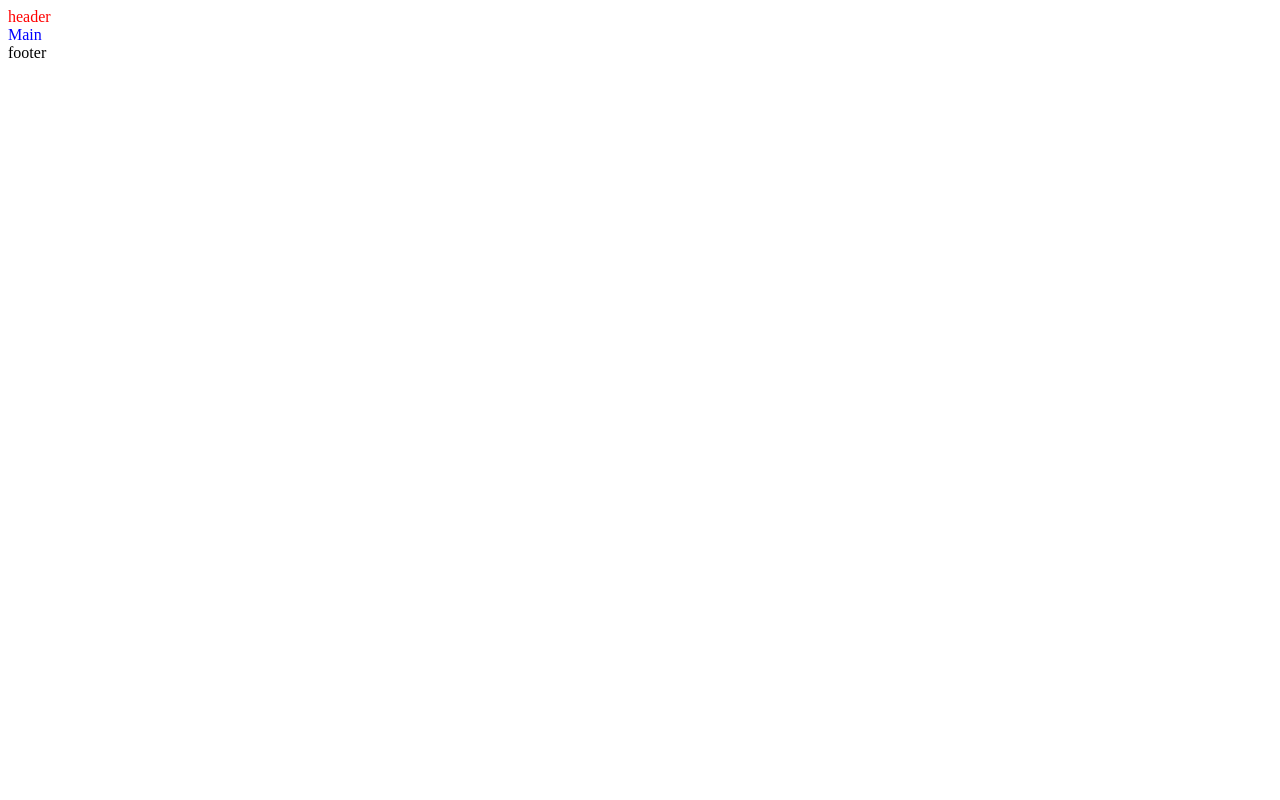
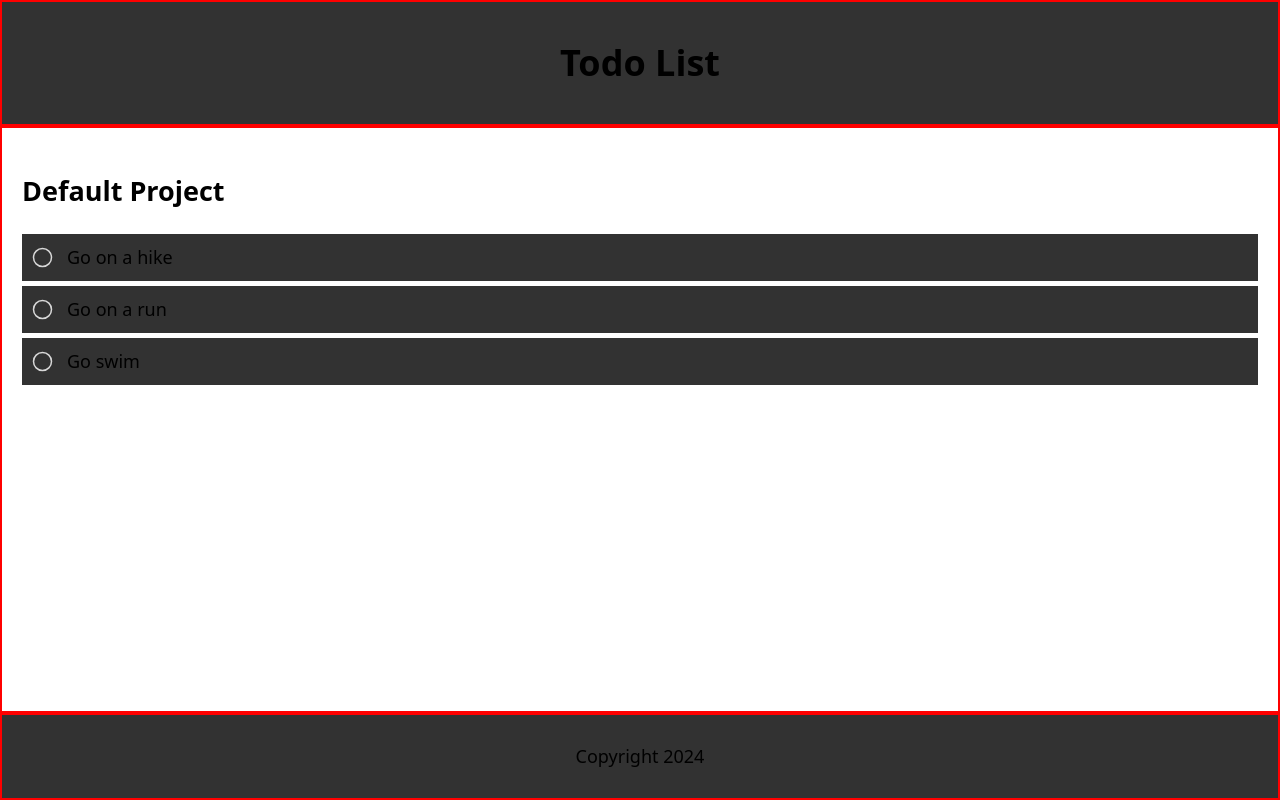
Before and after one commit to ShengGut/Todo-List, a website built with webpack: page dist/index.html in a window 1280 px wide. Built offline with Linux system fonts and the light colour scheme; files that its build step writes are made by us from their sources.

Commit message:
refactored todo Item properties

```diff
--- a/src/changeTodoItem.js
+++ b/src/changeTodoItem.js
@@ -1,10 +1,3 @@
-export function changeTitle(todoItem, newTitle) {
-    if (typeof todoItem !== "object" || todoItem === null)
-        throw new Error("Invalid todoItem. An object is expected.");
-
-    todoItem.title = newTitle;
-}
-
 export function changeDescription(todoItem, newDescription) {
     if (typeof todoItem !== "object" || todoItem === null)
         throw new Error("Invalid todoItem. An object is expected.");
@@ -27,9 +20,9 @@ export function changePriority(todoItem, newPriority) {
     todoItem.priority = newPriority;
 }
 
-export function changeStatus(todoItem, newStatus) {
+export function changeStatus(todoItem) {
     if (typeof todoItem !== "object" || todoItem === null)
         throw new Error("Invalid todoItem. An object is expected.");
 
-    todoItem.status = newStatus;
+    todoItem.status = todoItem.status === "completed" ? "incomplete": "completed";
 }
--- a/src/createTodoItem.js
+++ b/src/createTodoItem.js
@@ -1,10 +1,9 @@
 let todoIdCounter = 0;
 
-export default function createTodoItem(title, description, dueDate, priority, status) {
+export default function createTodoItem(description, dueDate, priority, status) {
 
     return {
       id: ++todoIdCounter,
-      title: title || 'Default Title',
       description: description || 'No description',
       dueDate: dueDate || null,
       priority: priority || 'low',
--- a/src/index.js
+++ b/src/index.js
@@ -3,9 +3,9 @@ import { compareAsc, format } from "date-fns";
 import createTodoItem from './createTodoItem.js';
 import createProjectList from './createProjectList.js';
 import * as changeToDoItemModule from './changeToDoItem.js';
+import toggleCompletion from './toggleCompletion.js';
 
-
-const todoOne = createTodoItem("Finish short story", "Write 1k words", "01-30-2024", "medium");
+const todoOne = createTodoItem("Write 1k words", "01-30-2024", "medium");
 const todoTwo = createTodoItem();
 const p1 = createProjectList();
 
@@ -14,6 +14,12 @@ p1.addTodoItems(todoOne)
 p1.addTodoItems(todoTwo)
 console.log(p1.getTodoItems())
 
-changeToDoItemModule.changeTitle(todoTwo, "Test asdstitle");
-p1.deleteTodoItem(2);
+changeToDoItemModule.changeDescription(todoTwo, "Run around the neighborhood for 30 mins");
+changeToDoItemModule.changeDueDate(todoTwo, "2024-01-01");
+changeToDoItemModule.changePriority(todoTwo, "High");
+changeToDoItemModule.changeStatus(todoTwo);
 console.log(p1.getTodoItems())
+// p1.deleteTodoItem(2);
+// console.log(p1.getTodoItems())
+
+toggleCompletion(p1);
--- a/src/style.css
+++ b/src/style.css
@@ -1,7 +1,61 @@
-.header {
-    color: red;
+html {
+    color-scheme: light dark;
 }
 
-.main {
-    color: blue;
+body {
+    font-family: system-ui, -apple-system, BlinkMacSystemFont, 'Segoe UI', Roboto, Oxygen, Ubuntu, Cantarell, 'Open Sans', 'Helvetica Neue', sans-serif;
+    line-height: 1.5;
+    font-size: 1.125rem;
+    padding: 0;
+    margin: 0;
+    min-height: 100vh;
+    display: flex;
+    flex-direction: column;
 }
+
+header, main, footer {
+    border: 2px solid red;
+
+}
+
+header, footer {
+    flex-shrink: 0;
+    background-color: rgb(50,50,50);
+    padding:10px;
+    display: flex;
+    justify-content: center;
+}
+
+main {
+    flex: auto;
+    padding: 20px;
+    flex-direction: column;
+}
+
+.main-container > .todo-item {
+    background-color: rgb(50, 50, 50);
+    display: flex;
+    margin: 5px 0;
+    padding: 10px;
+    gap: 15px;
+    align-items: center;
+}
+
+.dot-checkmark {
+    position: relative;
+    height: 13px;
+    width: 13px;
+    border: 1.5px solid #d8d8d8;
+    outline: none;
+    opacity: 1;
+    appearance: none;
+    border-radius: 50%;
+    display: inline-block;
+    cursor: pointer;
+    transform: scale(1.5);
+  }
+
+.dot-checkmark:checked {
+    appearance: auto;
+    clip-path: circle(50% at 50% 50%);
+}
--- /dev/null
+++ b/src/toggleCompletion.js
@@ -0,0 +1,24 @@
+import changeStatus from './changeToDoItem.js';
+
+export default function toggleCompletion() {
+    document.addEventListener("DOMContentLoaded", function () {
+
+
+        const dotCheckmarks = document.querySelectorAll('.dot-checkmark');
+
+        dotCheckmarks.forEach(dotCheckmark => {
+            dotCheckmark.addEventListener('change', function () {
+
+                const todoItem = dotCheckmark.closest('.todo-item');
+                const isChecked = dotCheckmark.checked;
+
+
+                todoItem.classList.toggle('completed', isChecked);
+
+
+                console.log(`Todo item "${todoItem.querySelector('.item-content').innerText}" is ${isChecked ? 'checked' : 'unchecked'}`);
+            });
+        });
+    });
+
+}
```
Also changed, not shown: dist/index.html, dist/main.js.
